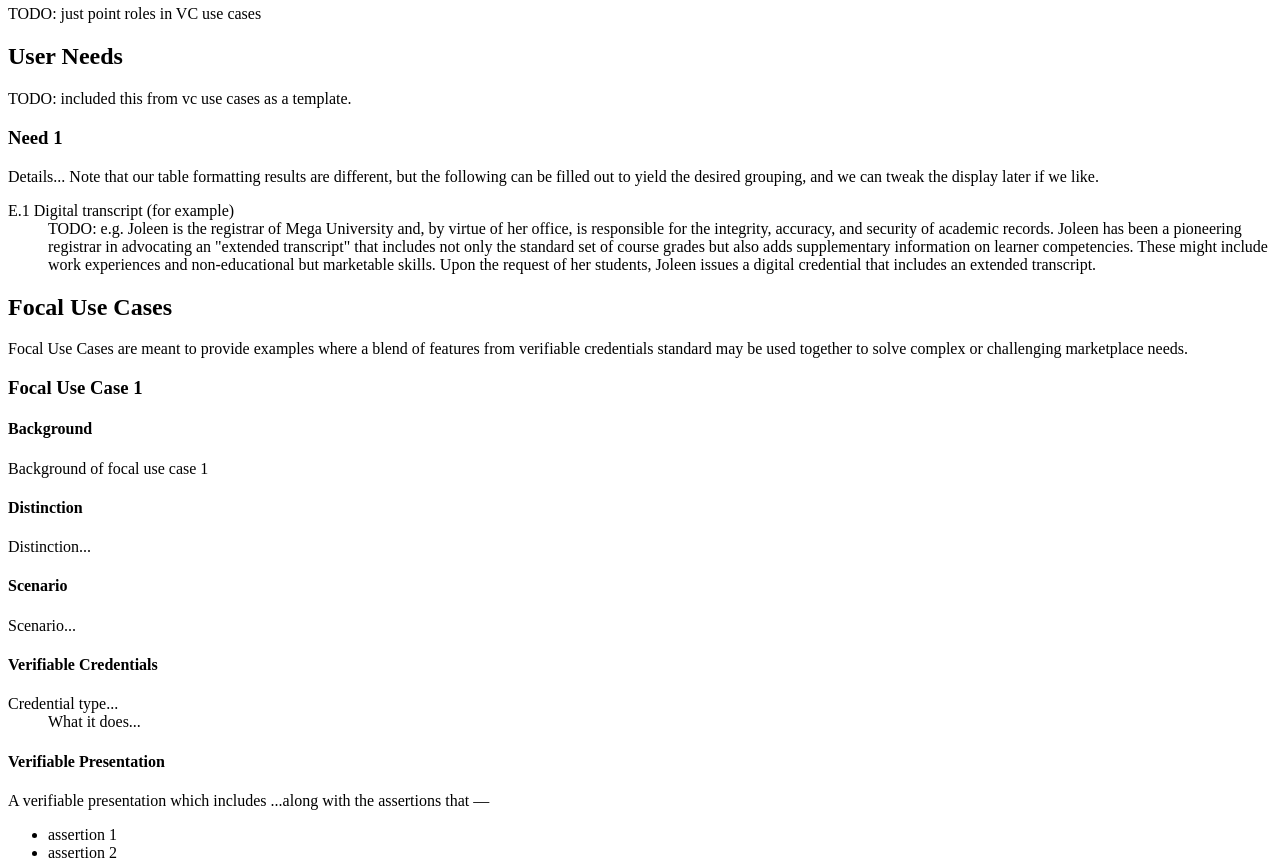
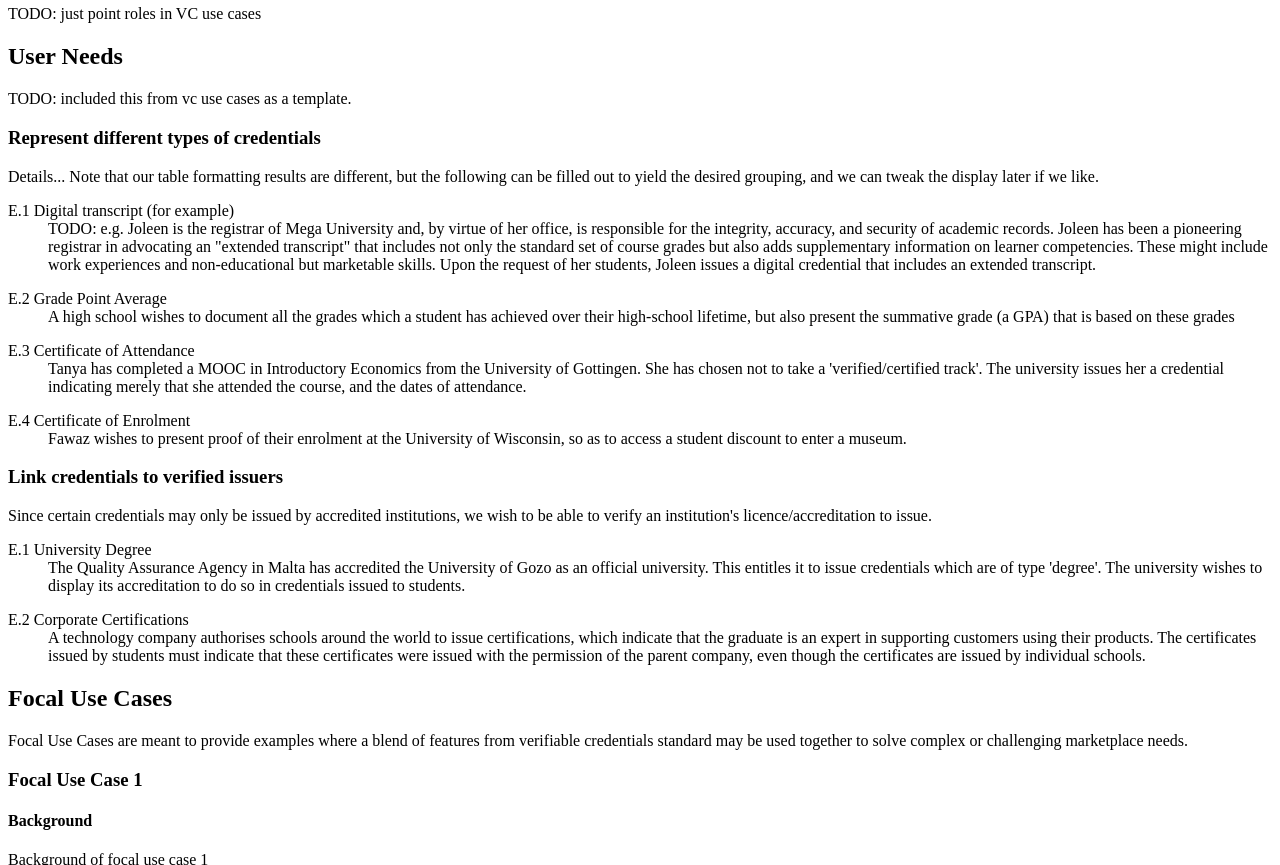
Before and after one commit to w3c-ccg/vc-ed-use-cases, a plain HTML site: page index.html in a window 1280 px wide. Shown: the part 380-1245 px from the top of the page. Drawn offline with Linux system fonts and the light colour scheme; a script that the page names is missing.

Commit message:
Added example use cases

```diff
--- a/index.html
+++ b/index.html
@@ -171,7 +171,7 @@ This document is experimental and is undergoing development.
 
 
     <section>
-      <h3>Need 1</h3>
+      <h3>Represent different types of credentials</h3>
       <p>
 Details... Note that our table formatting results are different, but the following can be filled out to yield the desired grouping, and we can tweak the display later if we like.
       </p>
@@ -181,6 +181,50 @@ Details... Note that our table formatting results are different, but the followi
         </dt>
         <dd>
 TODO: e.g. Joleen is the registrar of Mega University and, by virtue of her office, is responsible for the integrity, accuracy, and security of academic records. Joleen has been a pioneering registrar in advocating an "extended transcript" that includes not only the standard set of course grades but also adds supplementary information on learner competencies. These might include work experiences and non-educational but marketable skills. Upon the request of her students, Joleen issues a digital credential that includes an extended transcript.
+        </dd>
+      </dl>
+    <dl class="left dl-horizontal">
+        <dt>
+<udef>E.2 Grade Point Average</udef>
+        </dt>
+        <dd>
+A high school wishes to document all the grades which a student has achieved over their high-school lifetime, but also present the summative grade (a GPA) that is based on these grades
+        </dd>
+      </dl>
+    <dl class="left dl-horizontal">
+        <dt>
+<udef>E.3 Certificate of Attendance</udef>
+        </dt>
+        <dd>
+Tanya has completed a MOOC in Introductory Economics from the University of Gottingen. She has chosen not to take a 'verified/certified track'. The university issues her a credential indicating merely that she attended the course, and the dates of attendance.
+        </dd>
+      </dl>
+    <dl class="left dl-horizontal">
+        <dt>
+<udef>E.4 Certificate of Enrolment</udef>
+        </dt>
+        <dd>
+Fawaz wishes to present proof of their enrolment at the University of Wisconsin, so as to access a student discount to enter a museum.
+        </dd>
+      </dl>
+      <h3>Link credentials to verified issuers</h3>
+      <p>
+Since certain credentials may only be issued by accredited institutions, we wish to be able to verify an institution's licence/accreditation to issue.
+      </p>
+      <dl class="left dl-horizontal">
+        <dt>
+<udef>E.1 University Degree </udef>
+        </dt>
+        <dd>
+The Quality Assurance Agency in Malta has accredited the University of Gozo as an official university. This entitles it to issue credentials which are of type 'degree'. The university wishes to display its accreditation to do so in credentials issued to students.
+        </dd>
+      </dl>
+      <dl class="left dl-horizontal">
+        <dt>
+<udef>E.2 Corporate Certifications </udef>
+        </dt>
+        <dd>
+A technology company authorises schools around the world to issue certifications, which indicate that the graduate is an expert in supporting customers using their products. The certificates issued by students must indicate that these certificates were issued with the permission of the parent company, even though the certificates are issued by individual schools.
         </dd>
       </dl>
     </section>
```
